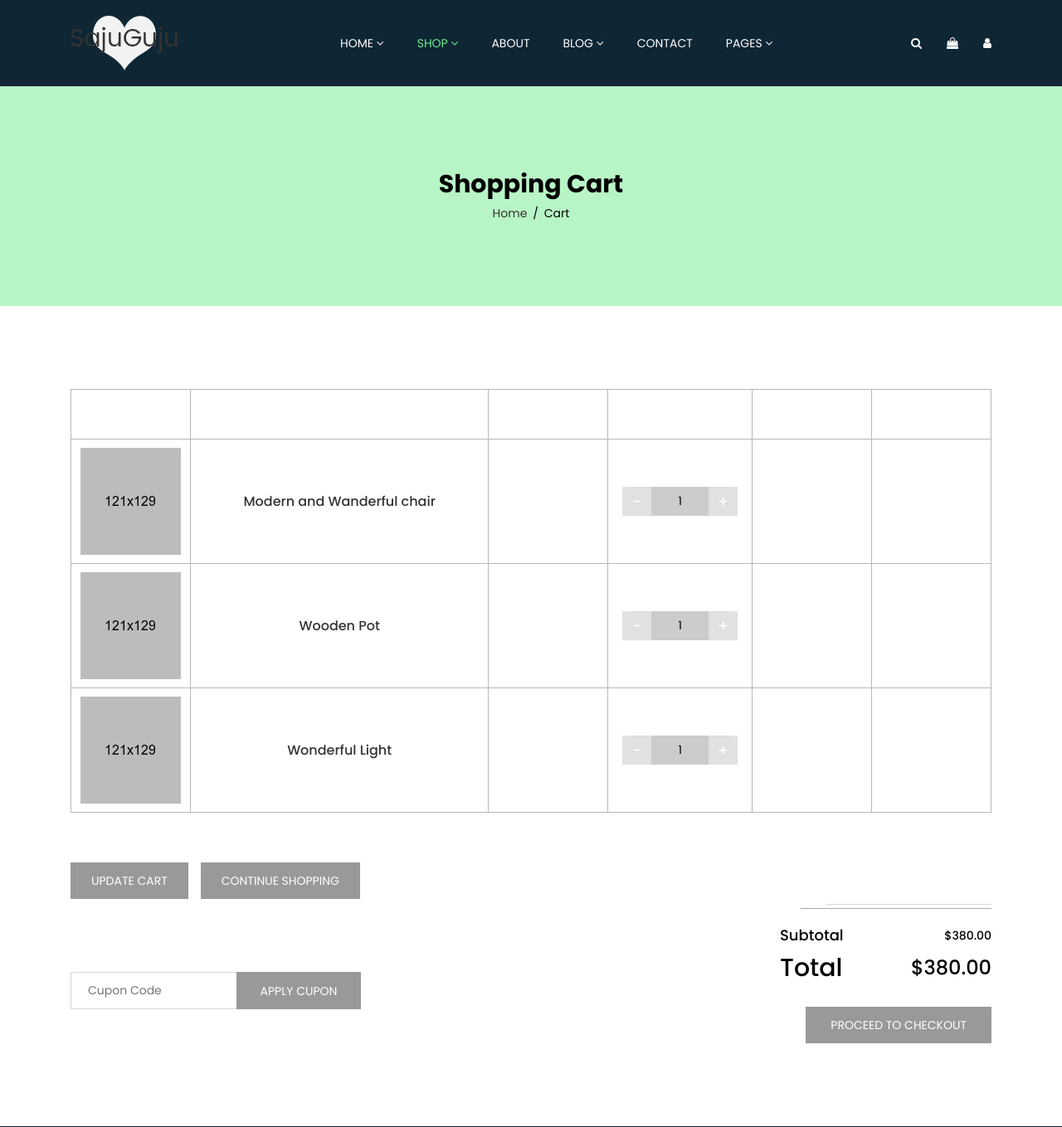
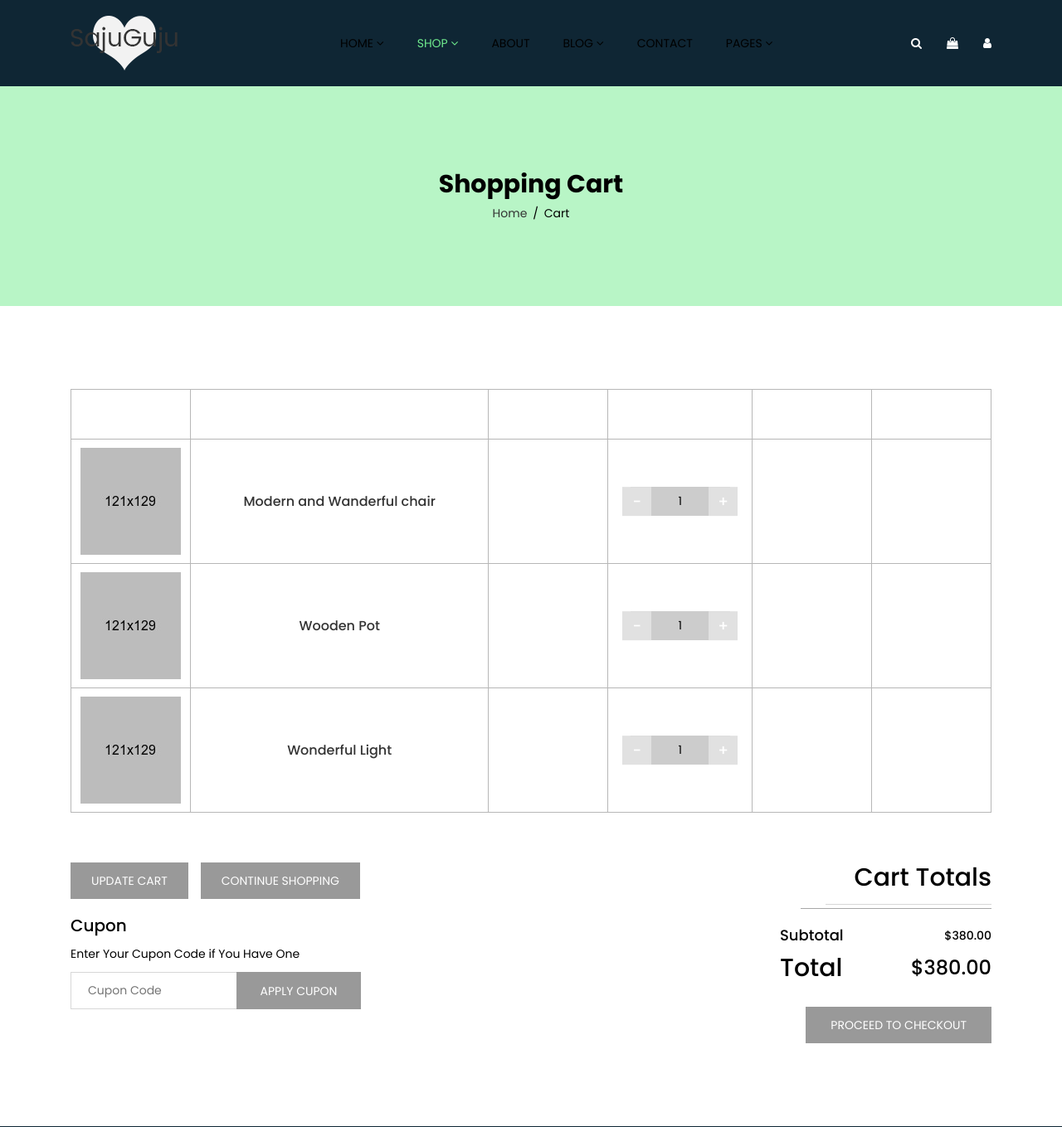
Before and after one commit to shannaurelle/lockdown-master, a PHP site: page /cart.html in a window 1280 px wide. Shown: the top 1359 px of the page at 83% size. Run offline with PHP 8.4, Linux system fonts and the light colour scheme.

Commit message:
changing text to black for light mode

```diff
--- a/assets/css/styles.css
+++ b/assets/css/styles.css
@@ -61,6 +61,7 @@
     overflow: hidden
 }
 p {
+    color: #000;
     margin: 0px;
 }
 h1,
@@ -69,6 +70,7 @@
 h4,
 h5,
 h6 {
+    color: #000;
     margin-bottom: 10px;
     margin-top: 0px;
 }
@@ -85,10 +87,10 @@
 }
 a {
     text-decoration: none;
-    color: #fff;
+    color: #000;
 }
 a:hover {
-    color: #333;
+    color: #70EC8E;
 }
 
 a:active,
@@ -2228,8 +2230,8 @@
 }
 .single-product-menu ul li a.active,
 .single-product-menu ul li a:hover {
-    background: #999;
-    color: #fff;
+    background: #000;
+    color: #70EC8E;
     border-color: #999;
 }
 .description-wrap p {
```
